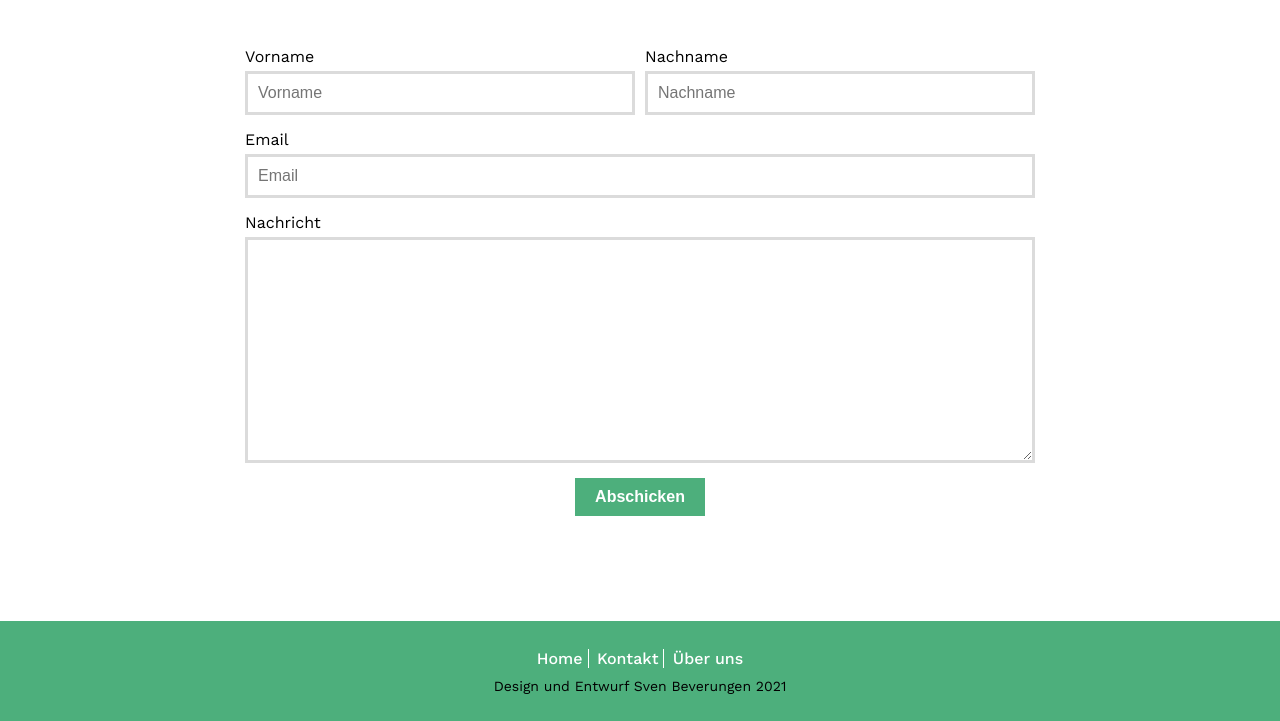
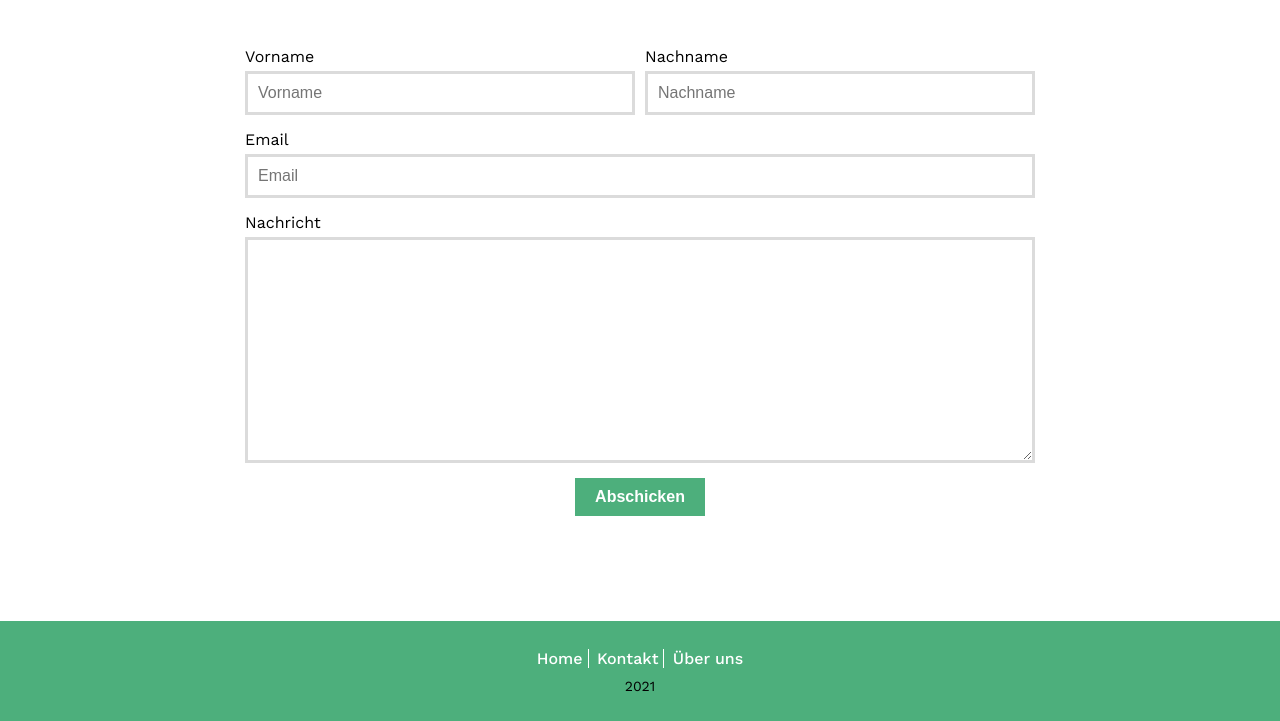
Before and after one commit to Microbot1982/test, a plain HTML site: page index.html in a window 1280 px wide. Shown: the part 2835-3556 px from the top of the page. Drawn offline with nearby package versions, Linux system fonts and the light colour scheme.

Commit message:
Update index.html

```diff
--- a/index.html
+++ b/index.html
@@ -196,7 +196,7 @@
         <a href="#">Kontakt</a>
         <a href="#">Über uns</a>
     </div>
-    <div class="copyright">Design und Entwurf Sven Beverungen 2021</div>
+    <div class="copyright">2021</div>
 </footer>
 </body>
 </html>
```
